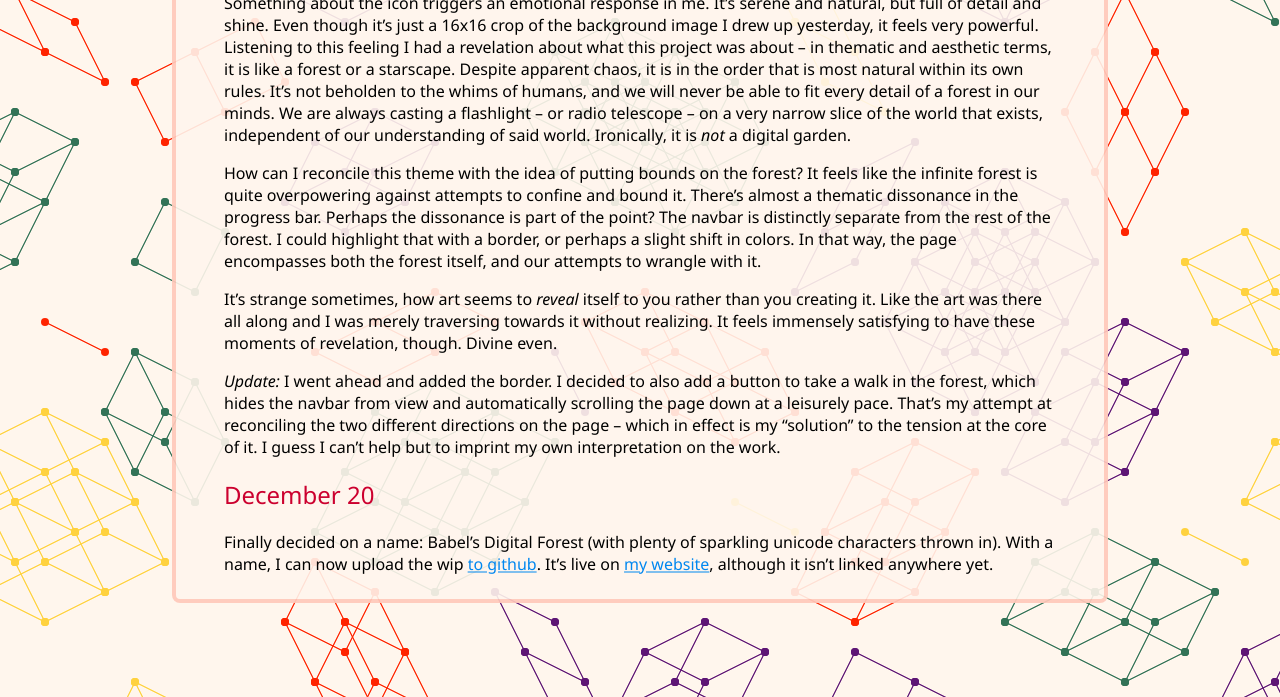
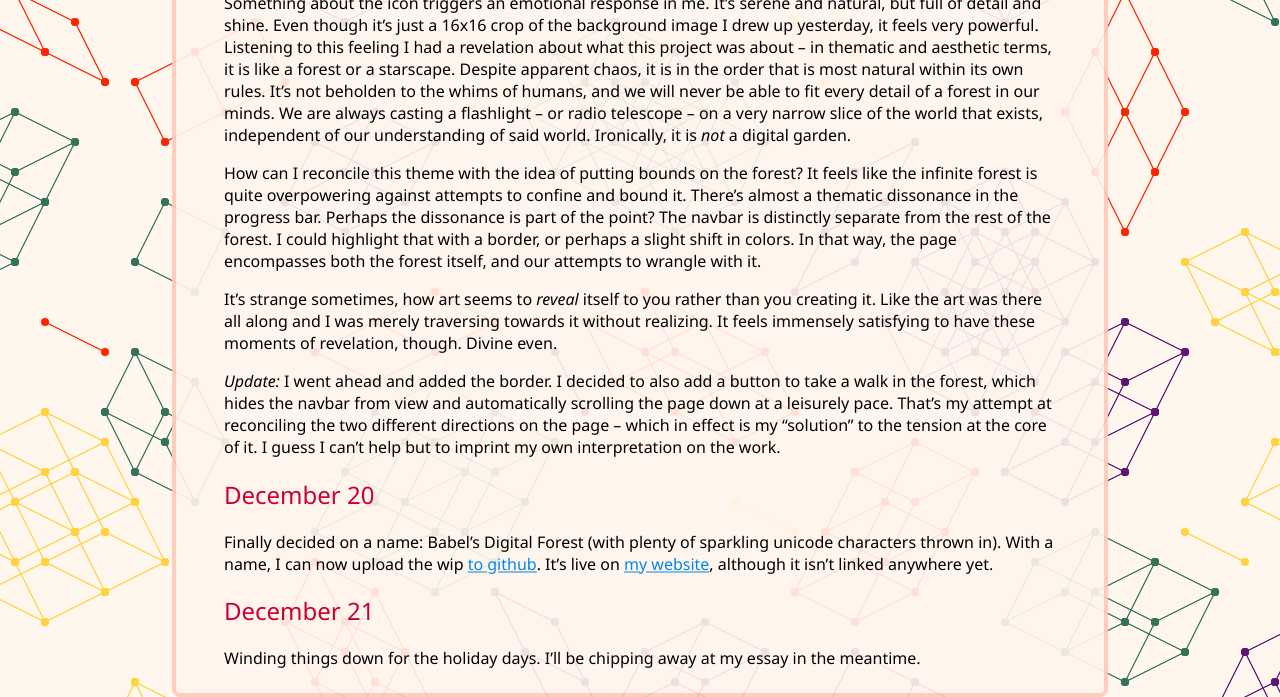
Before and after one commit to RocketRace/rocketrace.github.io, a Jekyll site: the page built from decadv-2024.md, in a window 1280 px wide and 900 px high, scrolled down 8027 px, cut to the strip 203-900 px from the top of the window. Built offline with Jekyll 4.4.1, drawn with Linux system fonts in a browser that asks for light colours; formulas are drawn with MathJax 3.

Commit message:
Update decadv-2024.md

```diff
--- a/decadv-2024.md
+++ b/decadv-2024.md
@@ -442,6 +442,9 @@ unicode characters thrown in). With a name, I can now upload the wip
 [to github][project gh]. It's live on [my website][project site], although it
 isn't linked anywhere yet.
 
+## December 21
+Winding things down for the holiday days. I'll be chipping away at my essay in the meantime.
+
 [decadv]: https://eli.li/december-adventure
 [aoc]: https://adventofcode.com/
 [my aoc2023]: https://github.com/RocketRace/aoc2023
```
